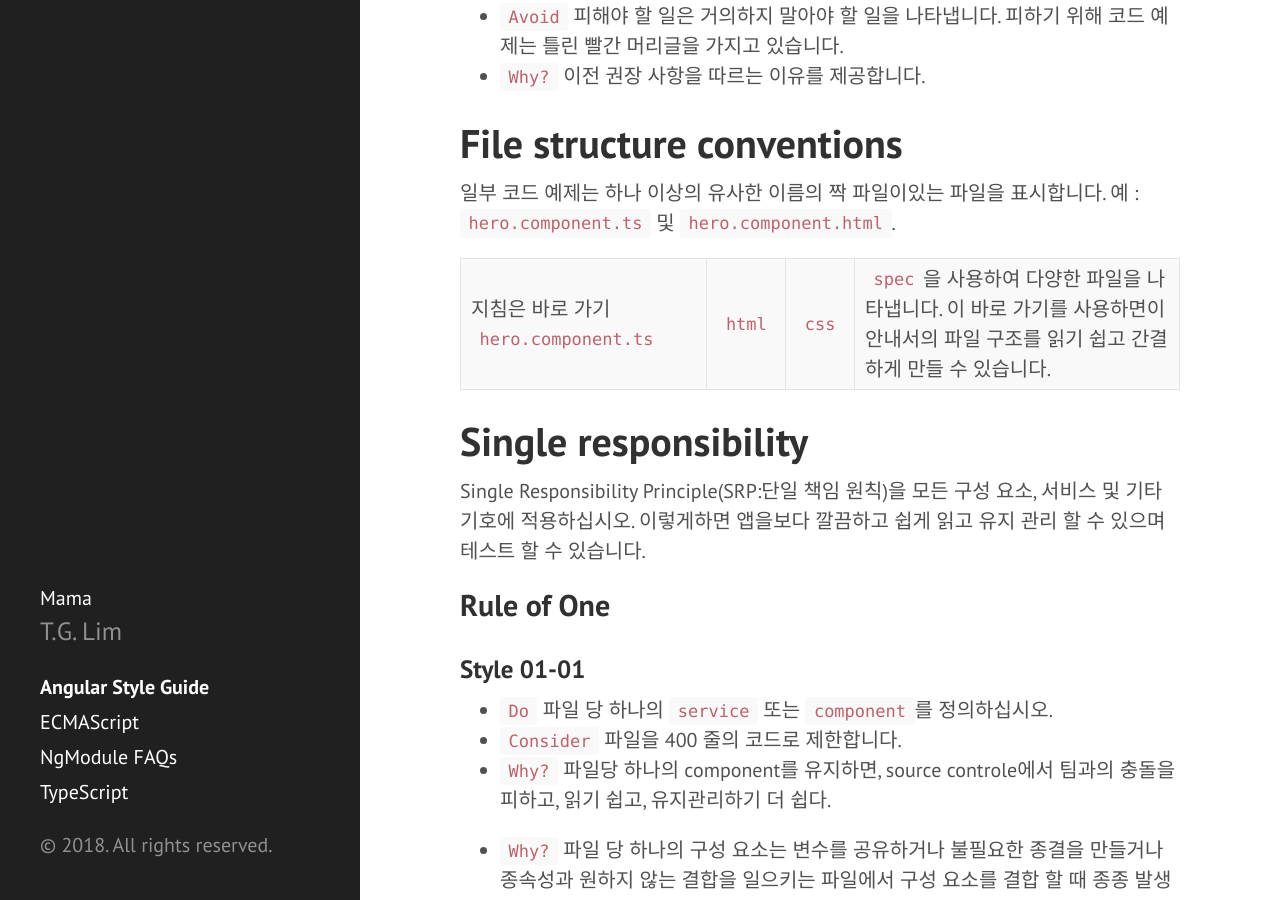
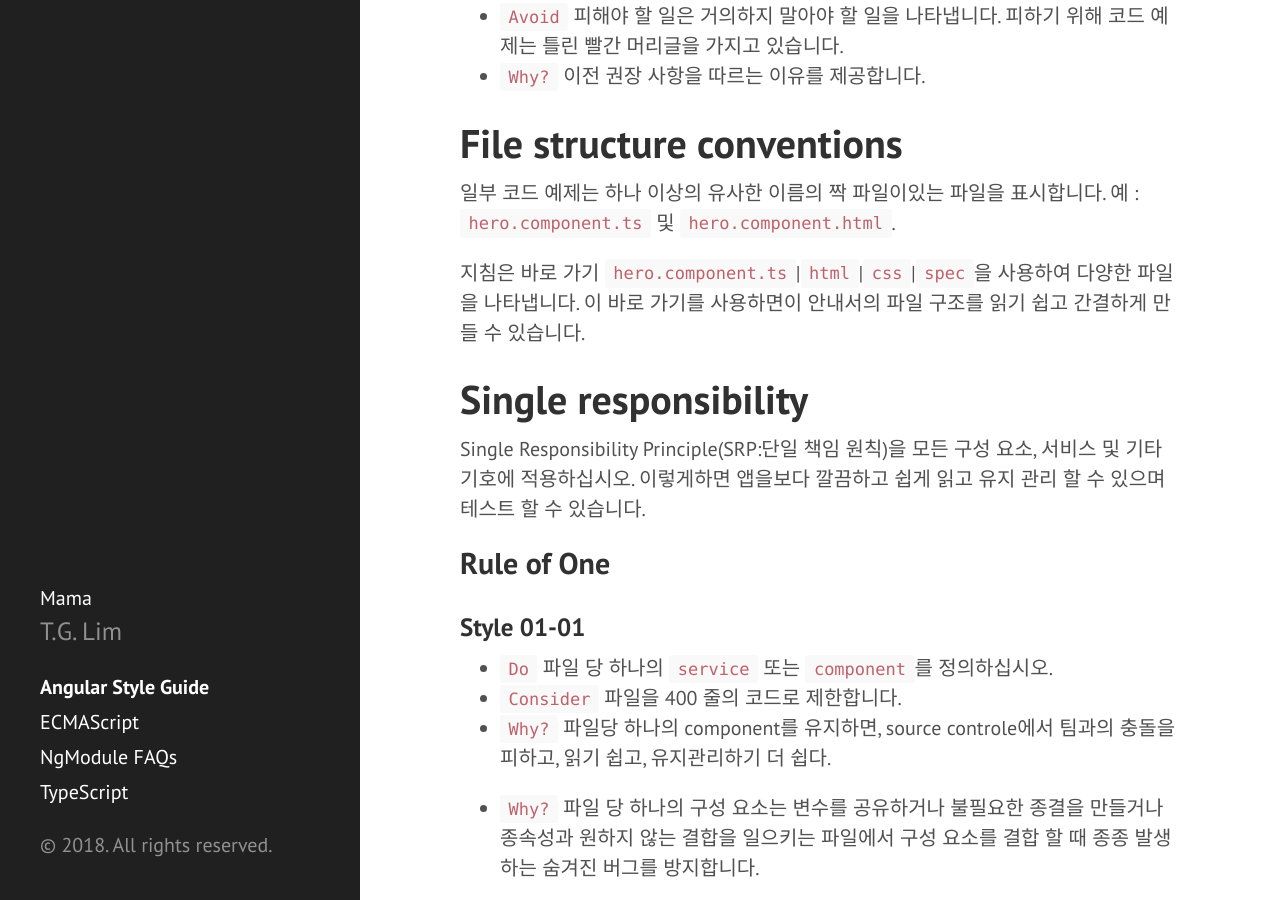
Before and after one commit to taekku/taekku.github.io, a Jekyll site: the page built from docs/angular-style-guide.md, in a window 1280 px wide and 900 px high, scrolled down 596 px. Built offline with Jekyll 4.4.1, drawn with Linux system fonts in a browser that asks for light colours.

Commit message:
escape charactor

```diff
--- a/docs/angular-style-guide.md
+++ b/docs/angular-style-guide.md
@@ -19,7 +19,7 @@ Angular Syntax, 규칙 및 응용 프로그램 구조에 대한 독창적 인
 
 일부 코드 예제는 하나 이상의 유사한 이름의 짝 파일이있는 파일을 표시합니다. 예 : `hero.component.ts` 및 `hero.component.html`.
 
-지침은 바로 가기 `hero.component.ts`|`html`|`css`|`spec`을 사용하여 다양한 파일을 나타냅니다. 이 바로 가기를 사용하면이 안내서의 파일 구조를 읽기 쉽고 간결하게 만들 수 있습니다.
+지침은 바로 가기 `hero.component.ts`\|`html`\|`css`\|`spec`을 사용하여 다양한 파일을 나타냅니다. 이 바로 가기를 사용하면이 안내서의 파일 구조를 읽기 쉽고 간결하게 만들 수 있습니다.
 
 # Single responsibility
 
```
